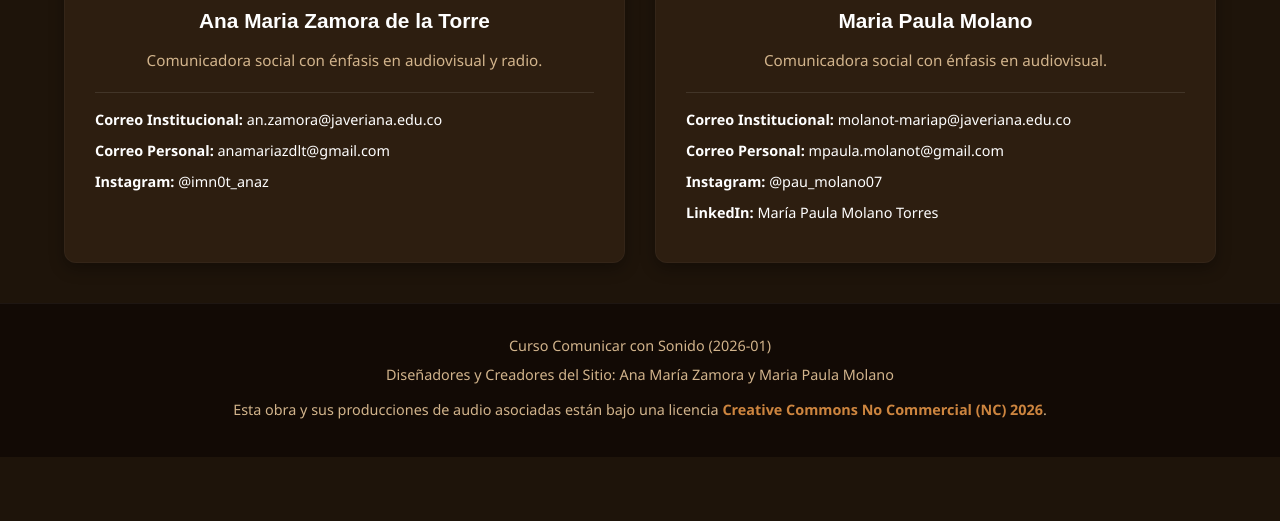
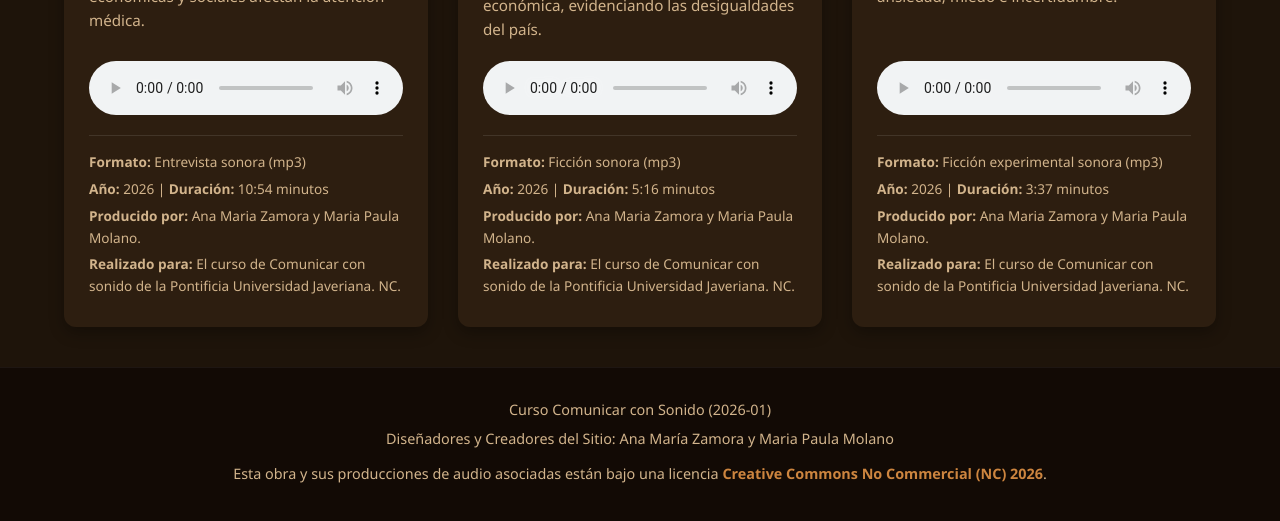
Before and after one commit to ANa18Vale13/comson, a plain HTML site: page index.html in a window 1280 px wide. Shown: the part 1324-1845 px from the top of the page. Before the commit the page ends 1781 px from the top, so only its background shows below. Drawn offline with Linux system fonts and the light colour scheme; a web font is replaced by a local one.

Commit message:
Update index.html

```diff
--- a/index.html
+++ b/index.html
@@ -50,7 +50,7 @@
     <main class="contenedor" style="flex: 1;">
 
         <!-- SECCIÓN: REALIZADORES -->
-        <section id="realizadores" class="seccion-contenido activa">
+        <section id="realizadores" class="seccion-contenido">
             <div class="grid-realizadores">
 
                 <div class="tarjeta-realizador">
@@ -149,7 +149,7 @@
 
 
         <!-- SECCIÓN: PRODUCCIONES -->
-        <section id="productos" class="seccion-contenido">
+        <section id="productos" class="seccion-contenido activa">
             <div class="grid-productos">
 
                 <article class="tarjeta-producto">
```
